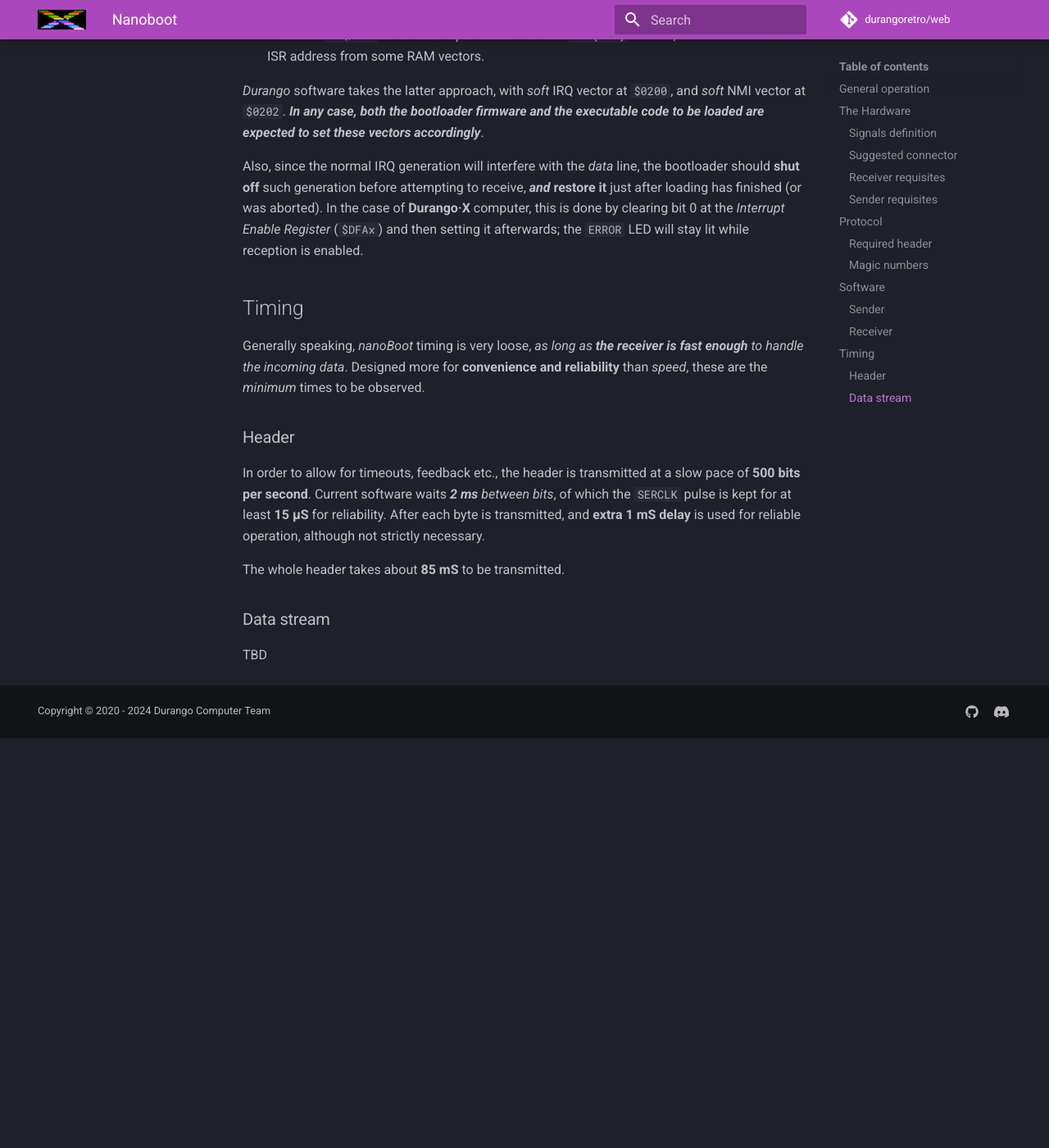
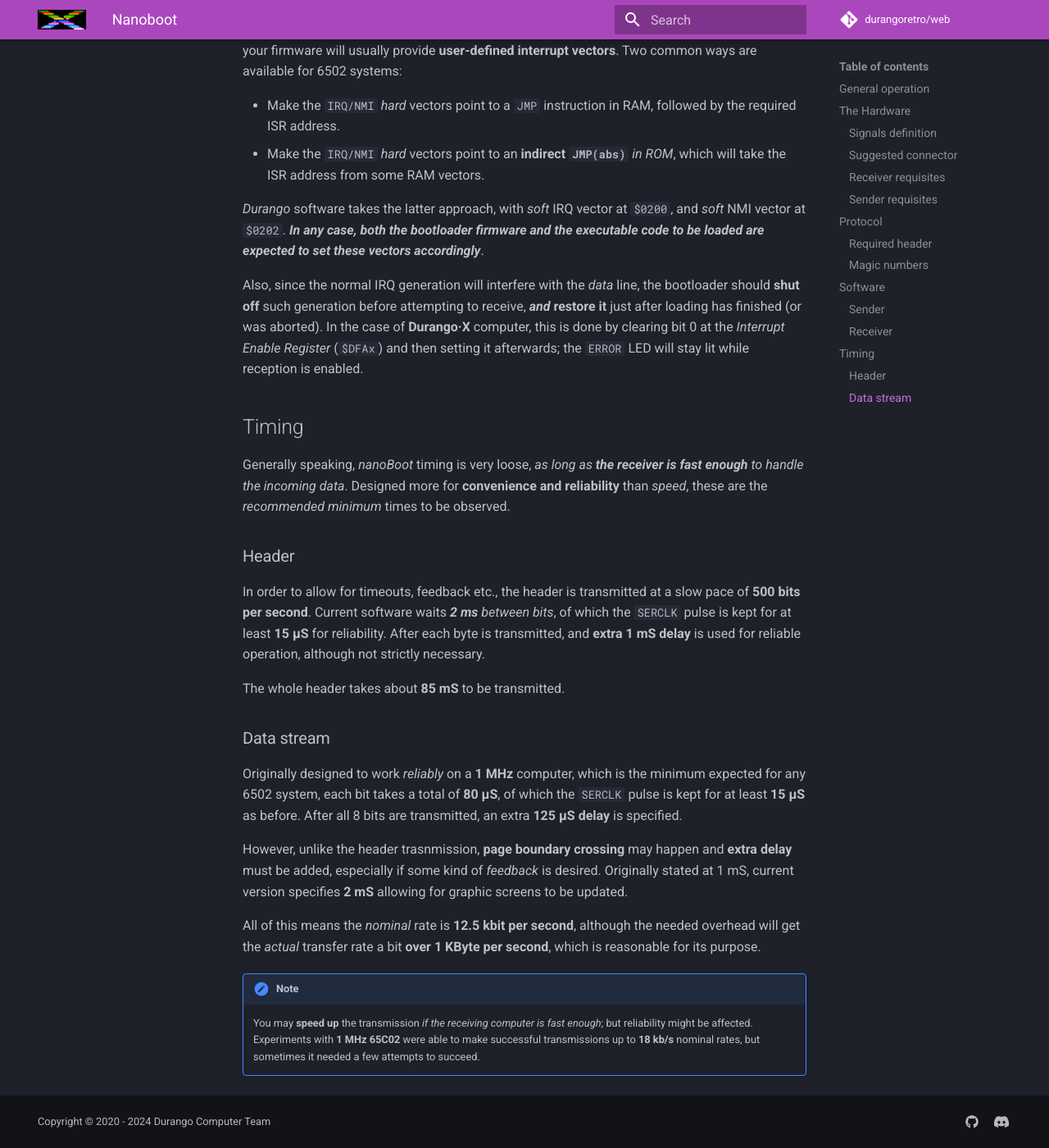
Before and after one commit to durangoretro/web, an MkDocs documentation site: the page built from docs/tools/nanoboot.md, in a window 1280 px wide and 1400 px high, scrolled down 4224 px. Shown: the whole window at 82% size. Built offline with MkDocs 1.6.1 and Material for MkDocs 9.7.7, drawn with Linux system fonts in a browser that asks for light colours; comment, search, counter and statistics services are not loaded; before the commit the page ends 5124 px from its top, so only the background shows below that; some of the changed text lies outside the part shown.

Commit message:
complete nanoBoot protocol

```diff
--- a/docs/tools/nanoboot.md
+++ b/docs/tools/nanoboot.md
@@ -45,6 +45,10 @@ The `SERCLK` (**C**lock) signal will drive _NMI_ or the interrupt with _highest
 !!! tip
 
 	The **Durango·X** home computer fits all requirements for nanoBoot, as do the simpler [Chihuahua]() SBC and the recently developed [Rosario]() 6301 computer.
+
+!!! note
+
+	In case of the **Durango·X** computer, there's an `AUDIO_FB` jumper which _connects the `SERDAT` input to the **audio** output_, which makes a screeching sound during **nanoLink** transfers, as a crude (but sometimes helpful) form of feedback.
 
 ### Sender requisites
 
@@ -110,7 +114,7 @@ Also, since the normal IRQ generation will interfere with the _data_ line, the b
 
 ## Timing
 
-Generally speaking, _nanoBoot_ timing is very loose, _as long as **the receiver is fast enough** to handle the incoming data_. Designed more for **convenience and reliability** than _speed_, these are the _minimum_ times to be observed.
+Generally speaking, _nanoBoot_ timing is very loose, _as long as **the receiver is fast enough** to handle the incoming data_. Designed more for **convenience and reliability** than _speed_, these are the _recommended minimum_ times to be observed.
 
 ### Header
 
@@ -120,4 +124,12 @@ The whole header takes about **85 mS** to be transmitted.
 
 ### Data stream
 
-TBD
+Originally designed to work _reliably_ on a **1 MHz** computer, which is the minimum expected for any 6502 system, each bit takes a total of **80 µS**, of which the `SERCLK` pulse is kept for at least **15 µS** as before. After all 8 bits are transmitted, an extra **125 µS delay** is specified.
+
+However, unlike the header trasnmission, **page boundary crossing** may happen and **extra delay** must be added, especially if some kind of _feedback_ is desired. Originally stated at 1 mS, current version specifies **2 mS** allowing for graphic screens to be updated.
+
+All of this means the _nominal_ rate is **12.5 kbit per second**, although the needed overhead will get the _actual_ transfer rate a bit **over 1 KByte per second**, which is reasonable for its purpose.
+
+!!! note
+
+	You may **speed up** the transmission _if the receiving computer is fast enough_; but reliability might be affected. Experiments with **1 MHz 65C02** were able to make successful transmissions up to **18 kb/s** nominal rates, but sometimes it needed a few attempts to succeed.
```
